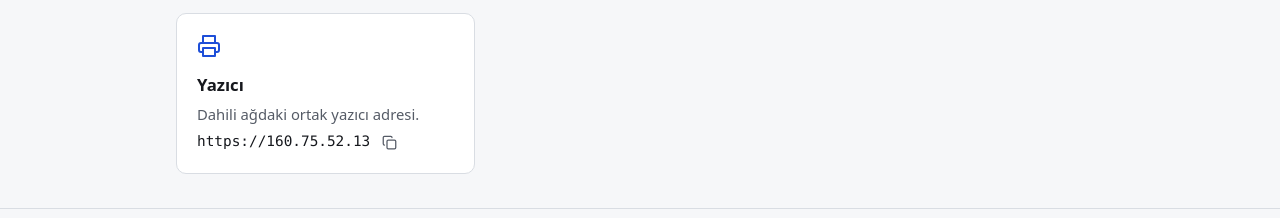
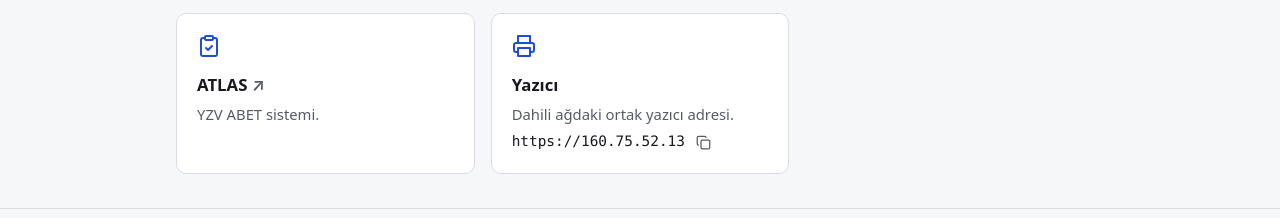
Before and after one commit to bbf-asistan/bbf-asistan.github.io, a plain HTML site: page index.html in a window 1280 px wide. Shown: the part 543-761 px from the top of the page. Drawn offline with Linux system fonts and the light colour scheme.

Commit message:
feat: bağlantılar bölümüne ATLAS eklendi

```diff
--- a/index.html
+++ b/index.html
@@ -89,6 +89,14 @@
           </a>
         </li>
         <li>
+          <a class="card" href="http://160.75.86.244/" target="_blank" rel="noopener noreferrer">
+            <svg class="card-icon" aria-hidden="true" viewBox="0 0 24 24"><path d="M16 4h2a2 2 0 0 1 2 2v14a2 2 0 0 1-2 2H6a2 2 0 0 1-2-2V6a2 2 0 0 1 2-2h2"/><rect x="8" y="2" width="8" height="4" rx="1" ry="1"/><path d="m9 14 2 2 4-4"/></svg>
+            <span class="card-title">ATLAS <span class="ext" aria-hidden="true">↗</span></span>
+            <span class="card-desc">YZV ABET sistemi.</span>
+            <span class="visually-hidden">(yeni sekmede açılır)</span>
+          </a>
+        </li>
+        <li>
           <button type="button" class="card copy-card" data-copy="https://160.75.52.13" aria-label="Yazıcı adresi: https://160.75.52.13 (panoya kopyalamak için tıklayın)">
             <svg class="card-icon" aria-hidden="true" viewBox="0 0 24 24"><path d="M6 9V2h12v7"/><path d="M6 18H4a2 2 0 0 1-2-2v-5a2 2 0 0 1 2-2h16a2 2 0 0 1 2 2v5a2 2 0 0 1-2 2h-2"/><rect x="6" y="14" width="12" height="8"/></svg>
             <span class="card-title">Yazıcı</span>
```
